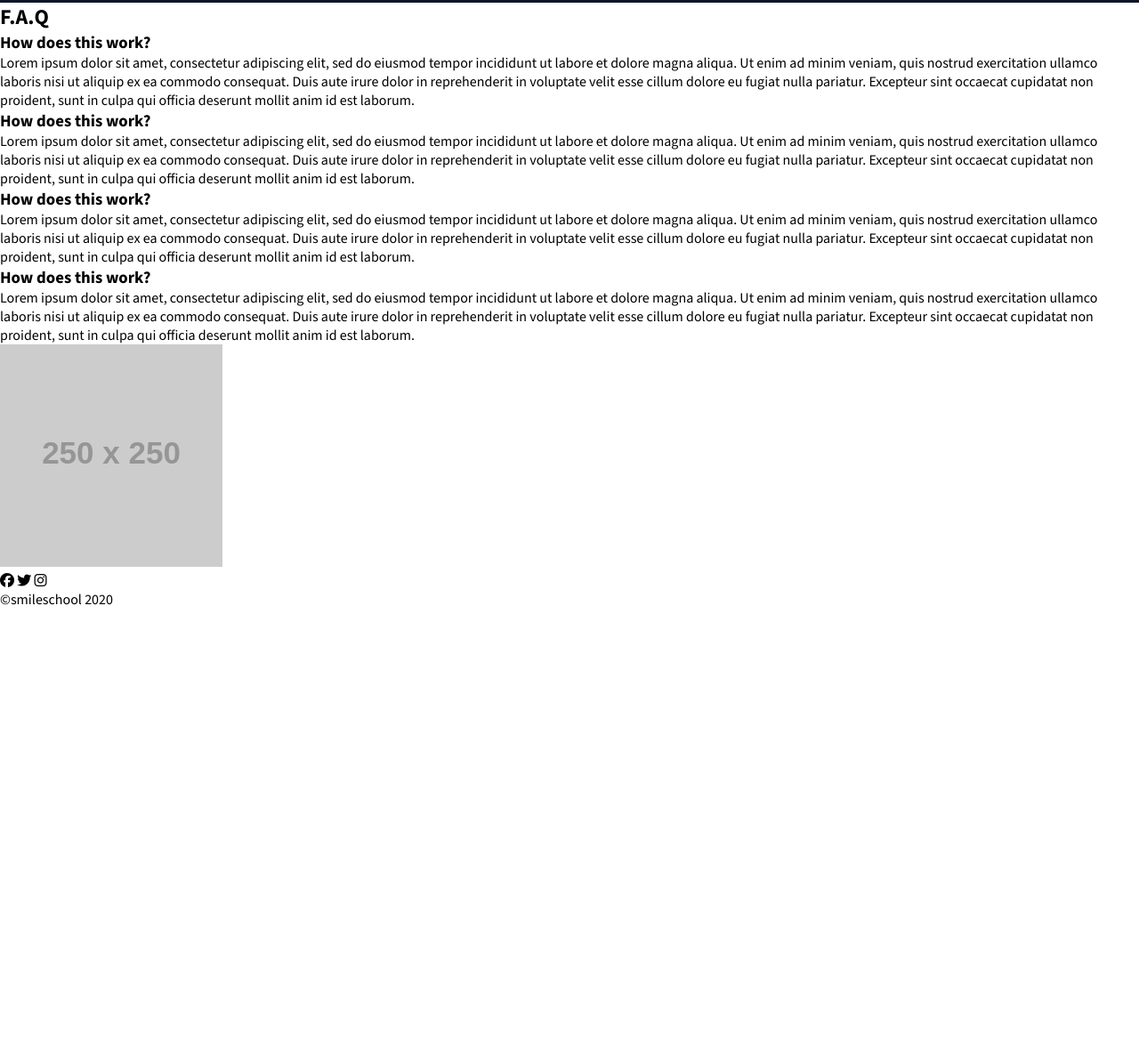
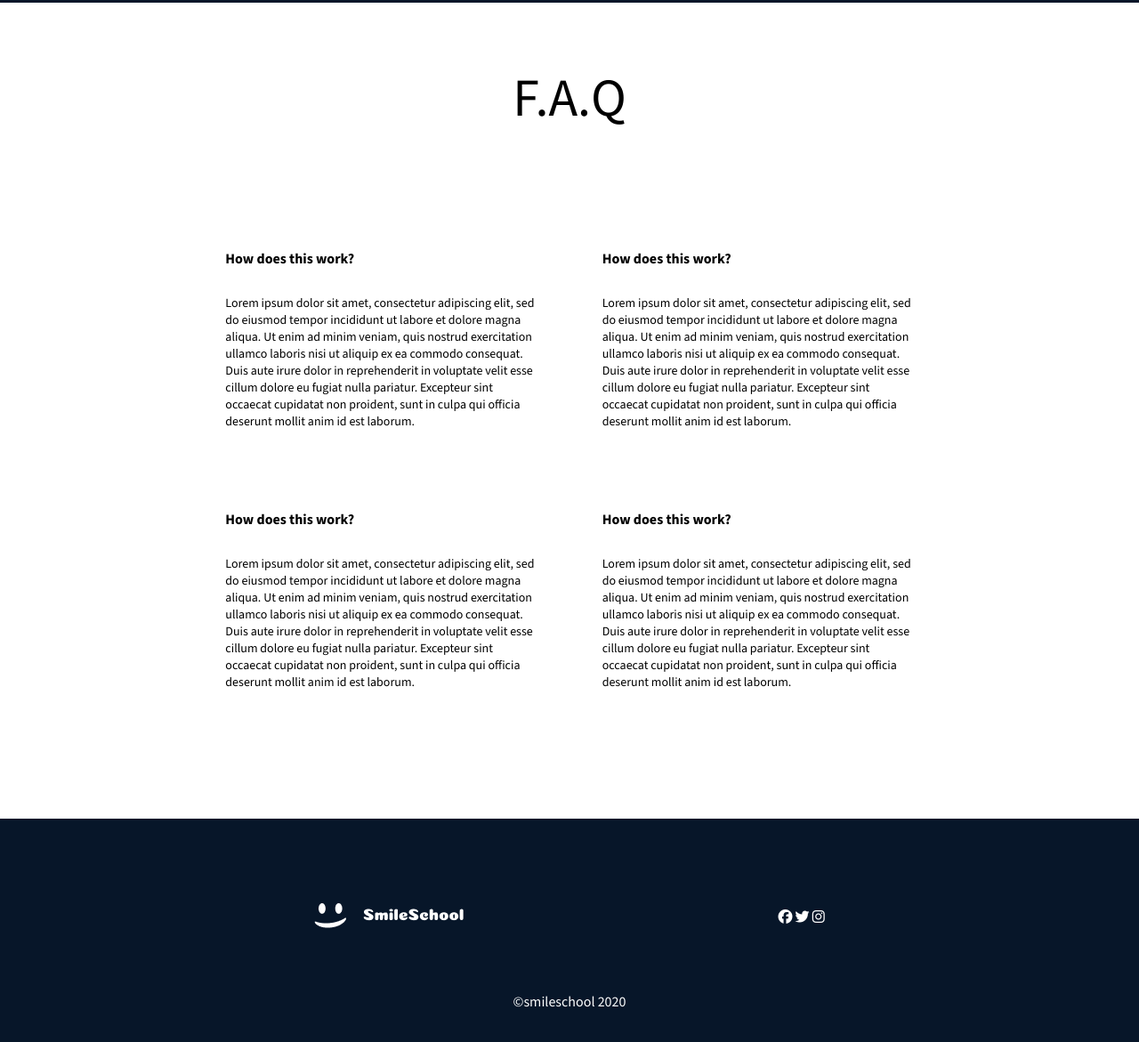
Before and after one commit to OmarMegzz/alx_html_css, a plain HTML site: page css_advanced/index.html in a window 1280 px wide. Shown: the part 2690-3861 px from the top of the page at 89% size. Before the commit the page ends 3374 px from the top, so only its background shows below. Drawn offline with nearby package versions, Linux system fonts and the light colour scheme; placeholder pictures from the web are drawn by us.

Commit message:
add all styles and finish all the sections

```diff
--- a/css_advanced/index.html
+++ b/css_advanced/index.html
@@ -24,8 +24,8 @@
         </a>
 
         <ul>
-          <li><a href="#">COURSE</a></li>
-          <li><a href="#">PRICING</a></li>
+          <li><a href="#video-list">COURSE</a></li>
+          <li><a href="#membership">PRICING</a></li>
           <li><a href="#">LOGIN</a></li>
         </ul>
       </nav>
@@ -238,14 +238,13 @@
         </div>
         <button>REGISTER FOR FREE</button>
       </section>
-      <section>
+      <section id="questions">
         <h2>F.A.Q</h2>
-        <div>
-          <div>
-            <div>
+        <div class="questions-container">
+          <div class="two-questions">
             <h3>How does this work?</h3>
-            </div>
-            <div>
+
+            <p>
               Lorem ipsum dolor sit amet, consectetur adipiscing elit, sed do
               eiusmod tempor incididunt ut labore et dolore magna aliqua. Ut
               enim ad minim veniam, quis nostrud exercitation ullamco laboris
@@ -253,12 +252,10 @@
               reprehenderit in voluptate velit esse cillum dolore eu fugiat
               nulla pariatur. Excepteur sint occaecat cupidatat non proident,
               sunt in culpa qui officia deserunt mollit anim id est laborum.
-            </div>
+            </p>
 
-            <div>
             <h3>How does this work?</h3>
-            </div>
-            <div>
+            <p>
               Lorem ipsum dolor sit amet, consectetur adipiscing elit, sed do
               eiusmod tempor incididunt ut labore et dolore magna aliqua. Ut
               enim ad minim veniam, quis nostrud exercitation ullamco laboris
@@ -266,13 +263,11 @@
               reprehenderit in voluptate velit esse cillum dolore eu fugiat
               nulla pariatur. Excepteur sint occaecat cupidatat non proident,
               sunt in culpa qui officia deserunt mollit anim id est laborum.
+            </p>
           </div>
-          </div>
-          <div>
-            <div>
+          <div class="two-questions">
             <h3>How does this work?</h3>
-            </div>
-            <div>
+            <p>
               Lorem ipsum dolor sit amet, consectetur adipiscing elit, sed do
               eiusmod tempor incididunt ut labore et dolore magna aliqua. Ut
               enim ad minim veniam, quis nostrud exercitation ullamco laboris
@@ -280,11 +275,9 @@
               reprehenderit in voluptate velit esse cillum dolore eu fugiat
               nulla pariatur. Excepteur sint occaecat cupidatat non proident,
               sunt in culpa qui officia deserunt mollit anim id est laborum.
-            </div>
-            <div>
+            </p>
             <h3>How does this work?</h3>
-            </div>
-            <div>
+            <p>
               Lorem ipsum dolor sit amet, consectetur adipiscing elit, sed do
               eiusmod tempor incididunt ut labore et dolore magna aliqua. Ut
               enim ad minim veniam, quis nostrud exercitation ullamco laboris
@@ -292,15 +285,14 @@
               reprehenderit in voluptate velit esse cillum dolore eu fugiat
               nulla pariatur. Excepteur sint occaecat cupidatat non proident,
               sunt in culpa qui officia deserunt mollit anim id est laborum.
-            </div>
+            </p>
           </div>
         </div>
       </section>
     </main>
     <footer>
-      <section>
-        <div>
-          <img src="https://fakeimg.pl/250x250?text=Sample+Logo" alt="logo" />
+      <div class="footer-info">
+        <img src="images/logo.png" alt="logo" />
         <div>
           <i class="fa-brands fa-facebook"></i>
           <i class="fa-brands fa-twitter"></i>
@@ -308,7 +300,6 @@
         </div>
       </div>
       <p>©smileschool 2020</p>
-      </section>
     </footer>
   </body>
 </html>
--- a/css_advanced/styles.css
+++ b/css_advanced/styles.css
@@ -75,6 +75,8 @@ nav ul {
   font-size: 16px;
   font-weight: bold;
   color: white;
+  cursor: pointer;
+  font-weight: bold;
 }
 #hero-section button {
   padding: 13px 20px;
@@ -283,3 +285,54 @@ nav ul {
   font-size: 14px;
 }
 /**********************************************F.A.Q************************************************************************/
+#questions {
+  display: flex;
+  align-items: center;
+  justify-content: center;
+  flex-direction: column;
+  height: 850px;
+  margin-top: 67px;
+}
+.questions-container {
+  display: flex;
+  align-items: center;
+  justify-content: space-evenly;
+  width: 920px;
+  height: 707px;
+}
+
+.two-questions p {
+  width: 350px;
+  height: 242px;
+  font-size: 14px;
+}
+.two-questions h3 {
+  font-size: 16px;
+  margin-bottom: 30px;
+}
+
+#questions h2 {
+  font-size: 60px;
+  font-weight: lighter;
+  margin-bottom: 75px;
+}
+
+/*********************************************************footer**********************************************************/
+
+footer {
+  height: 294px;
+  width: 100%;
+  background-color: #071629;
+  display: flex;
+  align-items: center;
+  color: white;
+  flex-direction: column;
+}
+.footer-info {
+  width: 100%;
+  display: flex;
+  align-items: center;
+  justify-content: space-evenly;
+  margin-top: 95px;
+  margin-bottom: 70px;
+}
```
Lines whose indentation alone changed are shown as unchanged.
